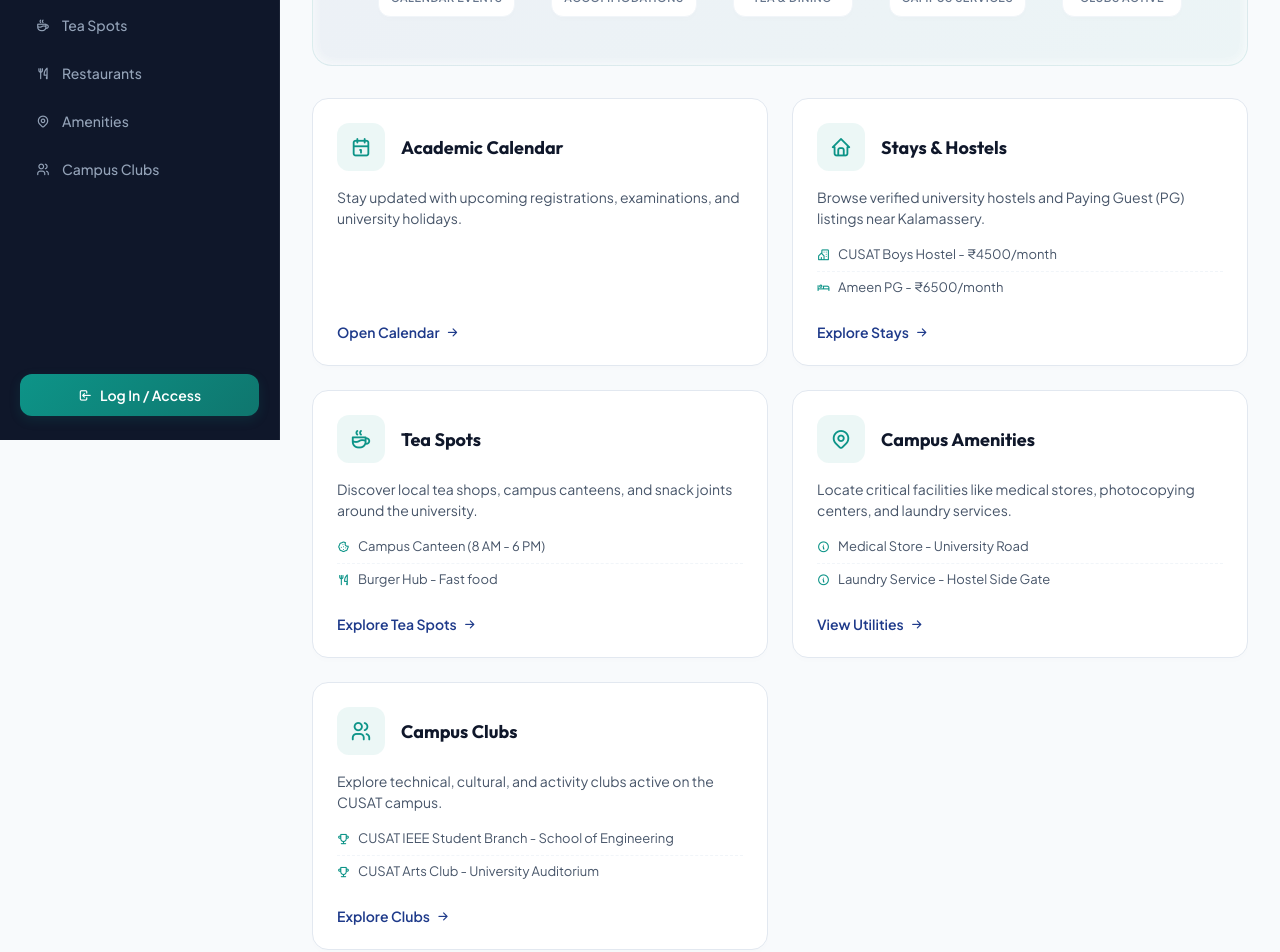
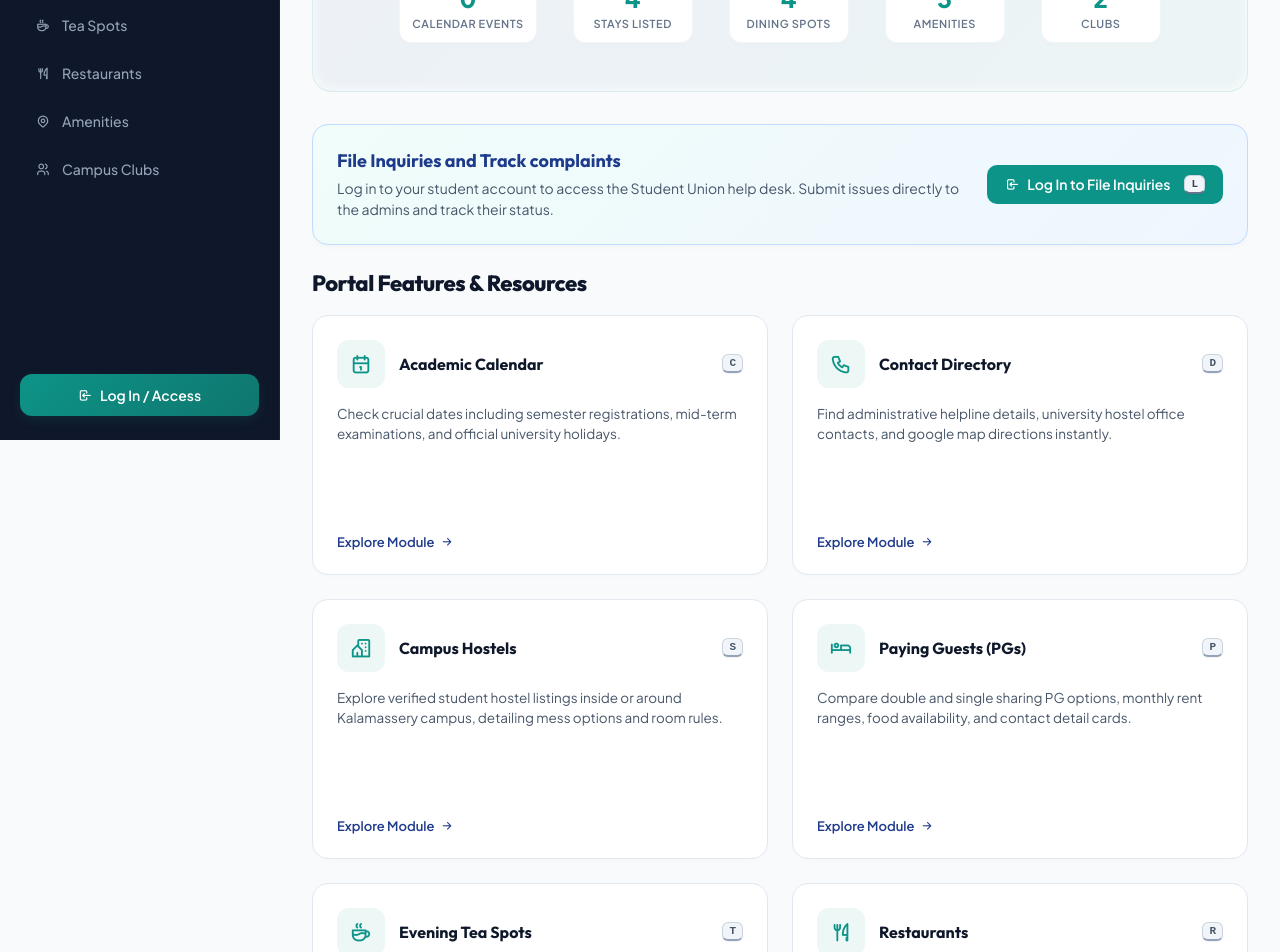
Before and after one commit to Navajith1213/KSU-CUSAT-APP, a React (Vite) app: page / in a window 1280 px wide. Shown: the part 360-1312 px from the top of the page. Built offline with nearby package versions, Linux system fonts and the light colour scheme.

Commit message:
Implement professional home dashboards for Guest and Logged-in Students with global keyboard shortcuts

```diff
--- a/src/App.jsx
+++ b/src/App.jsx
@@ -82,6 +82,48 @@ export default function App() {
       }
     }
   }, [gitOwner, gitRepo, gitPat]);
+
+  // Global keyboard shortcuts listener
+  useEffect(() => {
+    const handleKeyDown = (e) => {
+      // Ignore shortcuts when typing inside form elements
+      if (
+        document.activeElement &&
+        (document.activeElement.tagName === 'INPUT' ||
+         document.activeElement.tagName === 'TEXTAREA' ||
+         document.activeElement.tagName === 'SELECT')
+      ) {
+        return;
+      }
+
+      const key = e.key.toLowerCase();
+
+      const shortcuts = {
+        h: 'home',
+        c: 'calendar',
+        d: 'contacts',
+        s: 'hostels',
+        p: 'pgs',
+        t: 'food',
+        r: 'restaurants',
+        a: 'amenities',
+        k: 'clubs',
+        q: 'queries'
+      };
+
+      if (shortcuts[key]) {
+        if (key === 'q' && userRole !== 'student') return; // Student only queries view
+        setActiveModule(shortcuts[key]);
+      }
+
+      if (key === 'l' && userRole === 'user') {
+        setShowAuthModal(true);
+      }
+    };
+
+    window.addEventListener('keydown', handleKeyDown);
+    return () => window.removeEventListener('keydown', handleKeyDown);
+  }, [userRole]);
 
   const handleLogin = async (e) => {
     e.preventDefault();
--- a/src/components/Home.jsx
+++ b/src/components/Home.jsx
@@ -1,4 +1,5 @@
-import React from 'react';
+import React, { useState, useEffect } from 'react';
+import { supabase, hasSupabaseConfig } from '../utils/supabaseClient';
 
 export default function Home({
   academicEvents,
@@ -10,14 +11,118 @@ export default function Home({
   clubs,
   setActiveModule
 }) {
+  const [loggedStudent, setLoggedStudent] = useState(null);
+  const [queryCount, setQueryCount] = useState(0);
+
+  // Check student session on mount/focus
+  useEffect(() => {
+    try {
+      const session = sessionStorage.getItem('student_session');
+      if (session) {
+        const student = JSON.parse(session);
+        setLoggedStudent(student);
+
+        // Fetch query count
+        if (hasSupabaseConfig) {
+          supabase
+            .from('complaints')
+            .select('id', { count: 'exact', head: true })
+            .then(({ count, error }) => {
+              if (!error) setQueryCount(count || 0);
+            });
+        } else {
+          const mockHistory = JSON.parse(localStorage.getItem(`mock_queries_${student.email}`) || '[]');
+          setQueryCount(mockHistory.length);
+        }
+      }
+    } catch (_) {}
+  }, []);
+
+  const features = [
+    {
+      id: 'calendar',
+      title: 'Academic Calendar',
+      icon: 'ti-calendar',
+      key: 'C',
+      description: 'Check crucial dates including semester registrations, mid-term examinations, and official university holidays.'
+    },
+    {
+      id: 'contacts',
+      title: 'Contact Directory',
+      icon: 'ti-phone',
+      key: 'D',
+      description: 'Find administrative helpline details, university hostel office contacts, and google map directions instantly.'
+    },
+    {
+      id: 'hostels',
+      title: 'Campus Hostels',
+      icon: 'ti-building-community',
+      key: 'S',
+      description: 'Explore verified student hostel listings inside or around Kalamassery campus, detailing mess options and room rules.'
+    },
+    {
+      id: 'pgs',
+      title: 'Paying Guests (PGs)',
+      icon: 'ti-bed',
+      key: 'P',
+      description: 'Compare double and single sharing PG options, monthly rent ranges, food availability, and contact detail cards.'
+    },
+    {
+      id: 'food',
+      title: 'Evening Tea Spots',
+      icon: 'ti-coffee',
+      key: 'T',
+      description: 'Locate local student canteens, tea joints, and evening fast food outlets around the CUSAT road corridor.'
+    },
+    {
+      id: 'restaurants',
+      title: 'Restaurants',
+      icon: 'ti-tools-kitchen-2',
+      key: 'R',
+      description: 'Browse local lunch tables, biryani counters, arabic kitchens, and vegetarian dining centers near the Metro link.'
+    },
+    {
+      id: 'amenities',
+      title: 'Amenities & Shops',
+      icon: 'ti-map-pin',
+      key: 'A',
+      description: 'Quickly find critical campus amenities such as laundry services, stationery/xerox hubs, and medical stores.'
+    },
+    {
+      id: 'clubs',
+      title: 'Clubs & Arts',
+      icon: 'ti-users',
+      key: 'K',
+      description: 'Get involved in cultural clubs, arts collectives, IEEE student branches, and technical workshops active on campus.'
+    }
+  ];
+
   return (
     <div>
-      {/* Hero Section */}
+      {/* Hero Welcome banner */}
       <div className="hero-section">
+        {loggedStudent ? (
+          <div>
+            <h2 className="hero-title" style={{ fontSize: '32px' }}>
+              Welcome back, {loggedStudent.full_name}!
+            </h2>
+            <p className="hero-subtitle">
+              Your student dashboard is active. You have submitted{' '}
+              <strong style={{ color: '#0d9488' }}>{queryCount} support ticket(s)</strong>. Use the sidebar tabs or
+              shortcut keys to search accommodations, check holidays, or file new inquiries.
+            </p>
+          </div>
+        ) : (
+          <div>
             <h2 className="hero-title">CUSAT Student Portal</h2>
             <p className="hero-subtitle">
-          Your ultimate campus assistant for staying, dining, and navigating Kochi University. Find local hostels, PG accommodations, dining spots, and key campus contacts.
+              Your ultimate campus assistant for staying, dining, and navigating Kochi University. Find local hostels,
+              paying guest (PG) accommodations, dining spots, and key campus contacts.
             </p>
+          </div>
+        )}
+
+        {/* Quick statistics */}
         <div className="quick-stats">
           <div className="stat-item">
             <div className="stat-val">{academicEvents.length}</div>
@@ -25,177 +130,93 @@ export default function Home({
           </div>
           <div className="stat-item">
             <div className="stat-val">{hostels.length + pgs.length}</div>
-            <div className="stat-lbl">Accommodations</div>
+            <div className="stat-lbl">Stays Listed</div>
           </div>
           <div className="stat-item">
             <div className="stat-val">{foodSpots.length + restaurants.length}</div>
-            <div className="stat-lbl">Tea & Dining</div>
+            <div className="stat-lbl">Dining Spots</div>
           </div>
           <div className="stat-item">
             <div className="stat-val">{amenities.length}</div>
-            <div className="stat-lbl">Campus Services</div>
+            <div className="stat-lbl">Amenities</div>
           </div>
           <div className="stat-item">
             <div className="stat-val">{clubs.length}</div>
-            <div className="stat-lbl">Clubs Active</div>
+            <div className="stat-lbl">Clubs</div>
           </div>
         </div>
       </div>
 
-      {/* Modules Preview Grid */}
-      <div className="preview-grid">
-        {/* Academic Calendar Card */}
-        <div className="preview-card" onClick={() => setActiveModule('calendar')}>
-          <div>
-            <div className="preview-header">
-              <div className="preview-icon-box">
-                <i className="ti ti-calendar"></i>
+      {/* Guest Call to Action */}
+      {!loggedStudent && (
+        <div className="card" style={{ display: 'flex', gap: '20px', alignItems: 'center', background: 'linear-gradient(135deg, #f0fdfa, #eff6ff)', border: '1px solid #bfdbfe', flexWrap: 'wrap' }}>
+          <div style={{ flex: 1, minWidth: '260px' }}>
+            <h3 style={{ color: '#1e3a8a', fontSize: '18px', fontWeight: '700', marginBottom: '6px' }}>
+              File Inquiries and Track complaints
+            </h3>
+            <p style={{ color: '#475569', fontSize: '14px', lineHeight: '1.5' }}>
+              Log in to your student account to access the Student Union help desk. Submit issues directly to the admins
+              and track their status.
+            </p>
           </div>
-              <h3 className="preview-title">Academic Calendar</h3>
-            </div>
-            <div className="preview-content">
-              Stay updated with upcoming registrations, examinations, and university holidays.
-              <ul className="preview-list-small">
-                {academicEvents.slice(0, 2).map((e, idx) => (
-                  <li key={idx}>
-                    <i className="ti ti-circle-chevron-right"></i>
-                    <span>{e.title} ({e.date})</span>
-                  </li>
-                ))}
-              </ul>
-            </div>
-          </div>
-          <button className="preview-btn-text">
-            Open Calendar <i className="ti ti-arrow-right"></i>
+          <button className="btn-secondary" style={{ display: 'flex', alignItems: 'center', gap: '8px' }} onClick={() => window.dispatchEvent(new KeyboardEvent('keydown', { key: 'l' }))}>
+            <i className="ti ti-login"></i> Log In to File Inquiries <span className="kbd-badge" style={{ marginLeft: '6px', borderBottomColor: '#64748b', color: '#334155' }}>L</span>
           </button>
         </div>
+      )}
 
-        {/* Accommodation Card */}
-        <div className="preview-card" onClick={() => setActiveModule('hostels')}>
-          <div>
-            <div className="preview-header">
-              <div className="preview-icon-box">
-                <i className="ti ti-home"></i>
+      {/* Logged in student shortcut */}
+      {loggedStudent && (
+        <div className="card" style={{ display: 'flex', gap: '20px', alignItems: 'center', background: 'linear-gradient(135deg, #f0fdfa, #eff6ff)', border: '1px solid #bfdbfe', flexWrap: 'wrap' }}>
+          <div style={{ flex: 1, minWidth: '260px' }}>
+            <h3 style={{ color: '#1e3a8a', fontSize: '18px', fontWeight: '700', marginBottom: '6px' }}>
+              Need Help? File a Complaint
+            </h3>
+            <p style={{ color: '#475569', fontSize: '14px', lineHeight: '1.5' }}>
+              File an official request or complaint regarding hostels, dining, or amenities and get a formal response letter back.
+            </p>
           </div>
-              <h3 className="preview-title">Stays & Hostels</h3>
-            </div>
-            <div className="preview-content">
-              Browse verified university hostels and Paying Guest (PG) listings near Kalamassery.
-              <ul className="preview-list-small">
-                {hostels.slice(0, 1).map((h, idx) => (
-                  <li key={idx}>
-                    <i className="ti ti-building-community"></i>
-                    <span>{h.name} - {h.fees}</span>
-                  </li>
-                ))}
-                {pgs.slice(0, 1).map((p, idx) => (
-                  <li key={idx}>
-                    <i className="ti ti-bed"></i>
-                    <span>{p.name} - {p.rent}</span>
-                  </li>
-                ))}
-              </ul>
-            </div>
-          </div>
-          <button className="preview-btn-text" onClick={(e) => { e.stopPropagation(); setActiveModule('hostels'); }}>
-            Explore Stays <i className="ti ti-arrow-right"></i>
+          <button className="btn-secondary" style={{ display: 'flex', alignItems: 'center', gap: '8px' }} onClick={() => setActiveModule('queries')}>
+            <i className="ti ti-mail"></i> File Complaint <span className="kbd-badge" style={{ marginLeft: '6px', borderBottomColor: '#64748b', color: '#334155' }}>Q</span>
           </button>
         </div>
+      )}
 
-        {/* Tea Spot & Restaurant Card */}
-        <div className="preview-card" onClick={() => setActiveModule('food')}>
+      {/* Feature Grid with Key Badges */}
+      <h2 style={{ fontSize: '22px', fontWeight: '800', color: '#0f172a', marginBottom: '18px', letterSpacing: '-0.02em' }}>
+        Portal Features & Resources
+      </h2>
+
+      <div className="preview-grid" style={{ marginBottom: '24px' }}>
+        {features.map((feat) => (
+          <div className="preview-card" key={feat.id} onClick={() => setActiveModule(feat.id)}>
             <div>
-            <div className="preview-header">
+              <div className="preview-header" style={{ justifyContent: 'space-between' }}>
+                <div style={{ display: 'flex', alignItems: 'center', gap: '14px' }}>
                   <div className="preview-icon-box">
-                <i className="ti ti-coffee"></i>
+                    <i className={`ti ${feat.icon}`}></i>
                   </div>
-              <h3 className="preview-title">Tea Spots</h3>
+                  <h3 className="preview-title" style={{ fontSize: '16px' }}>{feat.title}</h3>
                 </div>
-            <div className="preview-content">
-              Discover local tea shops, campus canteens, and snack joints around the university.
-              <ul className="preview-list-small">
-                {foodSpots.slice(0, 1).map((f, idx) => (
-                  <li key={idx}>
-                    <i className="ti ti-cookie"></i>
-                    <span>{f.name} ({f.timing})</span>
-                  </li>
-                ))}
-                {restaurants.slice(0, 1).map((r, idx) => (
-                  <li key={idx}>
-                    <i className="ti ti-tools-kitchen-2"></i>
-                    <span>{r.name} - {r.cuisine}</span>
-                  </li>
-                ))}
-              </ul>
+                <span className="kbd-badge" title={`Press '${feat.key}' shortcut key`}>{feat.key}</span>
               </div>
+              <p className="preview-content" style={{ fontSize: '13.5px', marginTop: '4px' }}>
+                {feat.description}
+              </p>
             </div>
-          <button className="preview-btn-text" onClick={(e) => { e.stopPropagation(); setActiveModule('food'); }}>
-            Explore Tea Spots <i className="ti ti-arrow-right"></i>
+            <button className="preview-btn-text" style={{ fontSize: '13px' }}>
+              Explore Module <i className="ti ti-arrow-right"></i>
             </button>
           </div>
-
-        {/* Amenities Card */}
-        <div className="preview-card" onClick={() => setActiveModule('amenities')}>
-          <div>
-            <div className="preview-header">
-              <div className="preview-icon-box">
-                <i className="ti ti-map-pin"></i>
-              </div>
-              <h3 className="preview-title">Campus Amenities</h3>
-            </div>
-            <div className="preview-content">
-              Locate critical facilities like medical stores, photocopying centers, and laundry services.
-              <ul className="preview-list-small">
-                {amenities.slice(0, 2).map((a, idx) => (
-                  <li key={idx}>
-                    <i className="ti ti-info-circle"></i>
-                    <span>{a.name} - {a.location}</span>
-                  </li>
         ))}
-              </ul>
-            </div>
-          </div>
-          <button className="preview-btn-text">
-            View Utilities <i className="ti ti-arrow-right"></i>
-          </button>
       </div>
 
-        {/* Clubs Card */}
-        <div className="preview-card" onClick={() => setActiveModule('clubs')}>
+      {/* Keyboard Helper Alert panel */}
+      <div className="shortcut-helper-panel">
+        <i className="ti ti-keyboard" style={{ fontSize: '24px', color: '#15803d' }}></i>
         <div>
-            <div className="preview-header">
-              <div className="preview-icon-box">
-                <i className="ti ti-users"></i>
+          <strong>Power User Feature:</strong> You can navigate the portal using your keyboard shortcuts! Press any key shown inside the <span className="kbd-badge" style={{ borderBottomColor: '#b45309', color: '#b45309' }}>Key</span> badges to switch tabs instantly.
         </div>
-              <h3 className="preview-title">Campus Clubs</h3>
-            </div>
-            <div className="preview-content">
-              Explore technical, cultural, and activity clubs active on the CUSAT campus.
-              <ul className="preview-list-small">
-                {clubs.slice(0, 2).map((c, idx) => (
-                  <li key={idx}>
-                    <i className="ti ti-trophy"></i>
-                    <span>{c.name} - {c.location}</span>
-                  </li>
-                ))}
-              </ul>
-            </div>
-          </div>
-          <button className="preview-btn-text">
-            Explore Clubs <i className="ti ti-arrow-right"></i>
-          </button>
-        </div>
-      </div>
-
-      {/* Contact Summary Banner */}
-      <div className="landing-contact-banner">
-        <div className="landing-contact-info">
-          <h3>Need Immediate Assistance?</h3>
-          <p>Access direct office phone numbers, email addresses, and locations instantly.</p>
-        </div>
-        <button className="btn-secondary" style={{ display: 'flex', alignItems: 'center', gap: '6px' }} onClick={() => setActiveModule('contacts')}>
-          <i className="ti ti-phone"></i> Contact Directory
-        </button>
       </div>
     </div>
   );
--- a/src/index.css
+++ b/src/index.css
@@ -707,3 +707,33 @@ body {
   .landing-contact-banner { flex-direction: column; align-items: flex-start; }
   .event-item { flex-direction: column; align-items: flex-start; gap: 12px; }
 }
+
+/* Keyboard Shortcut Badges */
+.kbd-badge {
+  background: #f1f5f9;
+  border: 1px solid #cbd5e1;
+  border-bottom: 2.5px solid #94a3b8;
+  border-radius: 6px;
+  padding: 2px 6px;
+  font-size: 11px;
+  font-weight: 700;
+  font-family: monospace, system-ui;
+  color: #475569;
+  box-shadow: 0 1px 1px rgba(0,0,0,0.06);
+  display: inline-block;
+  vertical-align: middle;
+  text-shadow: 0 1px white;
+}
+
+.shortcut-helper-panel {
+  background: #f0fdf4;
+  border: 1px solid #bbf7d0;
+  border-radius: 14px;
+  padding: 16px 20px;
+  margin-top: 24px;
+  display: flex;
+  gap: 12px;
+  align-items: center;
+  font-size: 13px;
+  color: #166534;
+}
```
Lines whose indentation alone changed are shown as unchanged.
